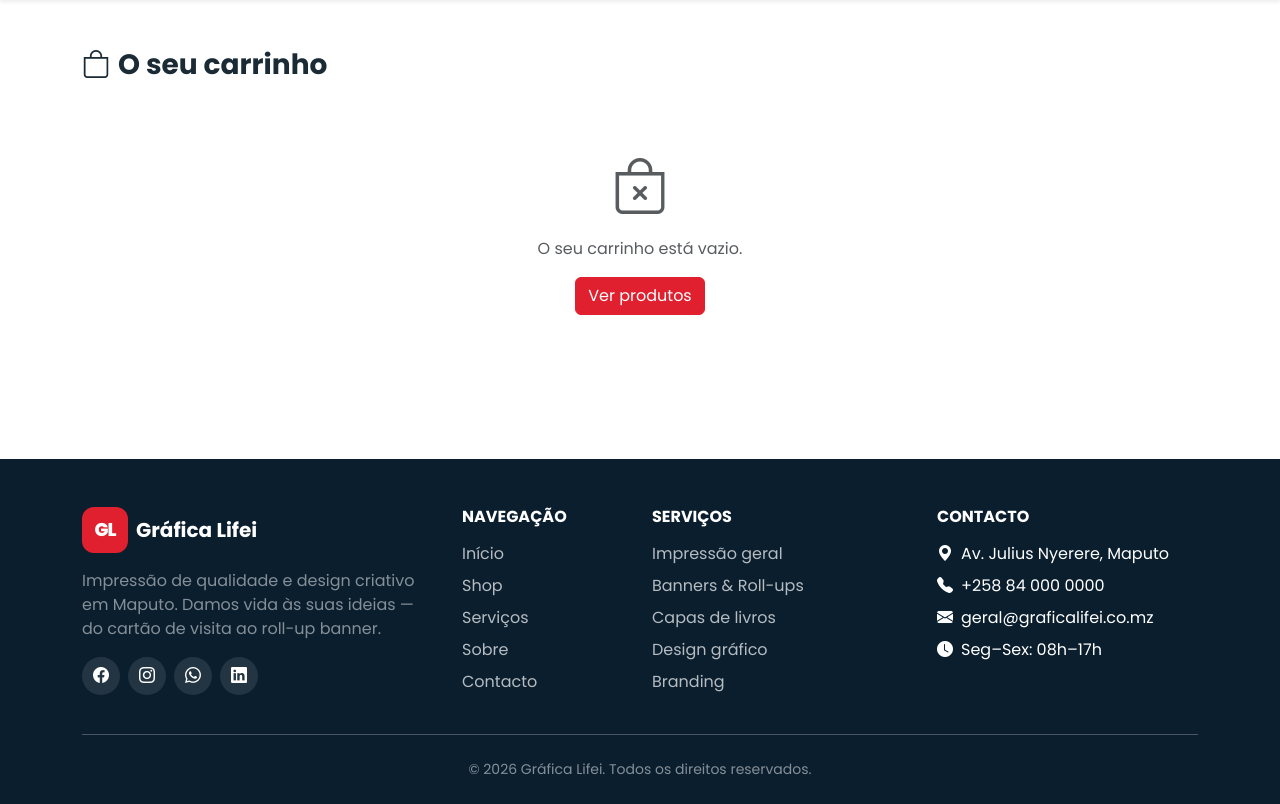
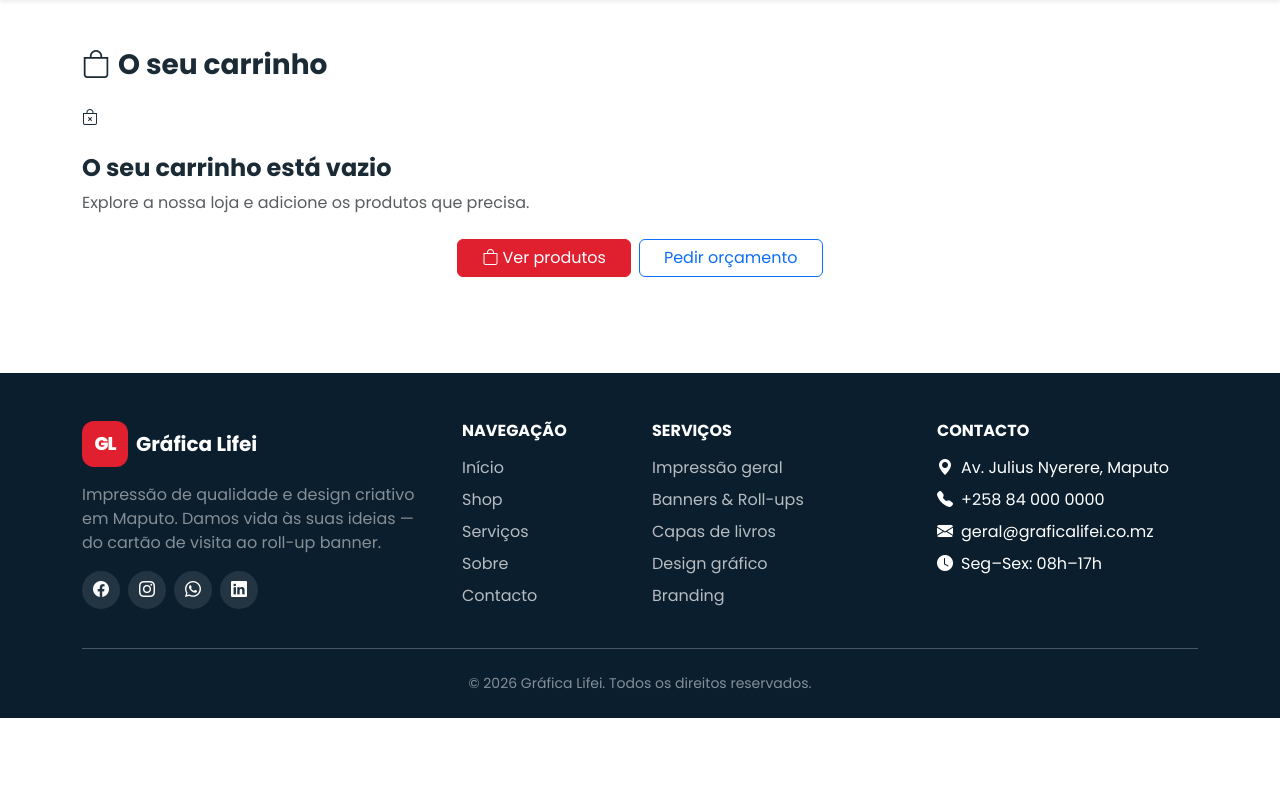
Before and after one commit to Spl01tion/graficaLF, a PHP site: page /grafica_lifei/carrinho in a window 1280 px wide. Shown: the part 124-928 px from the top of the page. After the commit the page ends 842 px from the top, so only its background shows below. Run offline with PHP 8.4, Linux system fonts and the light colour scheme; data that the repository does not hold is empty; some libraries are stand-ins or nearby versions.

Commit message:
Melhora a exibição da mensagem quando o carrinho está vazio, adicionando novos elementos e botões para navegação

```diff
--- a/app/pages/carrinho.php
+++ b/app/pages/carrinho.php
@@ -109,10 +109,14 @@ require __DIR__ . '/partials/header.php';
         <h1 class="h3 fw-bold mb-4"><i class="bi bi-bag me-2"></i>O seu carrinho</h1>
 
         <?php if ($itens === []): ?>
-            <div class="text-center py-5">
-                <i class="bi bi-bag-x display-4 text-muted"></i>
-                <p class="text-muted mt-3">O seu carrinho está vazio.</p>
-                <a href="<?= url('shop') ?>" class="btn btn-primary">Ver produtos</a>
+            <div class="estado-vazio">
+                <div class="estado-vazio__icone mb-4"><i class="bi bi-bag-x"></i></div>
+                <h2 class="h4 fw-bold mb-2">O seu carrinho está vazio</h2>
+                <p class="text-muted mb-4">Explore a nossa loja e adicione os produtos que precisa.</p>
+                <div class="d-flex gap-2 justify-content-center flex-wrap">
+                    <a href="<?= url('shop') ?>" class="btn btn-primary px-4"><i class="bi bi-bag me-1"></i>Ver produtos</a>
+                    <a href="<?= url('contacto') ?>" class="btn btn-outline-primary px-4">Pedir orçamento</a>
+                </div>
             </div>
         <?php else: ?>
             <div class="row g-4">
```
